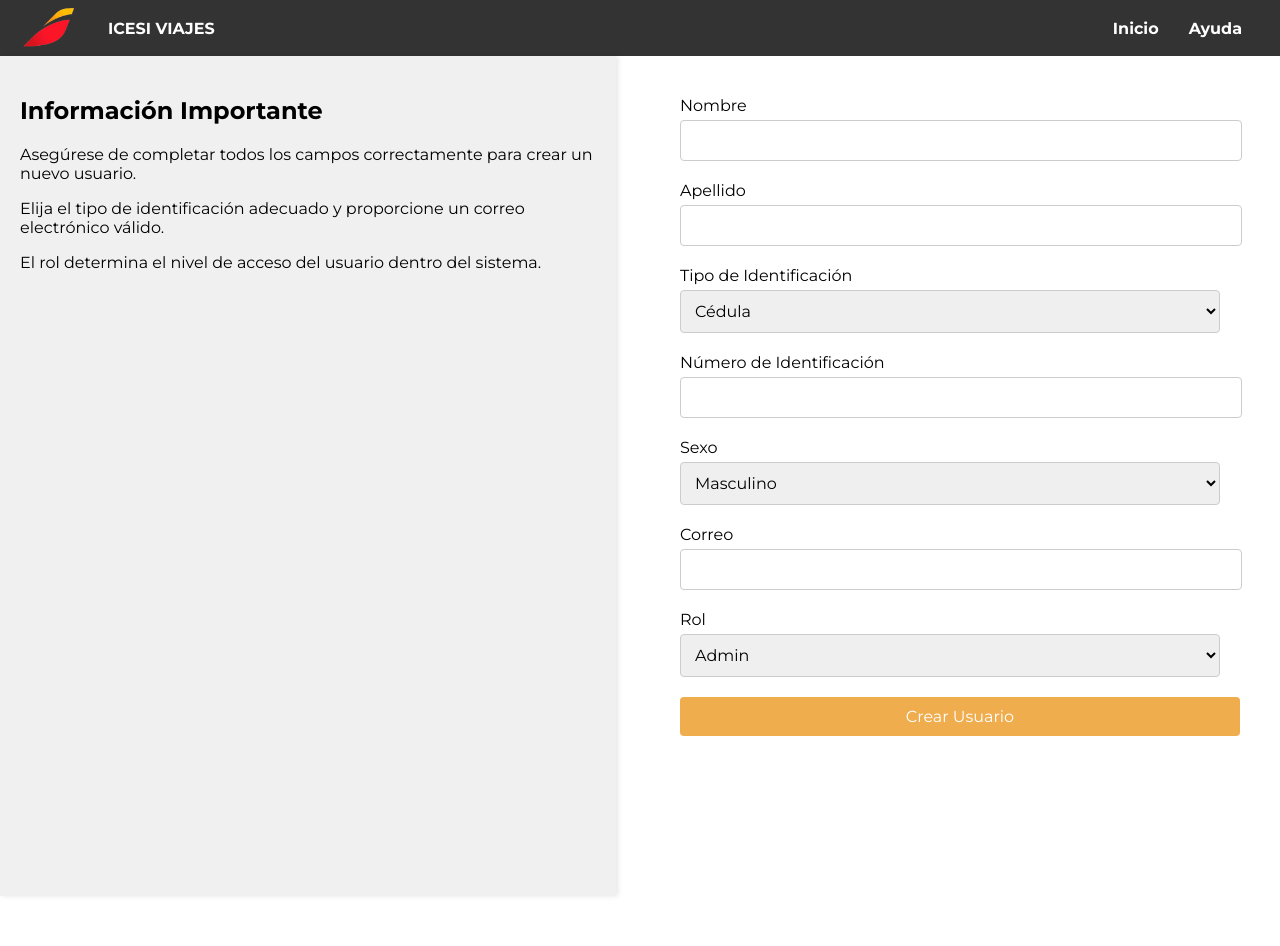
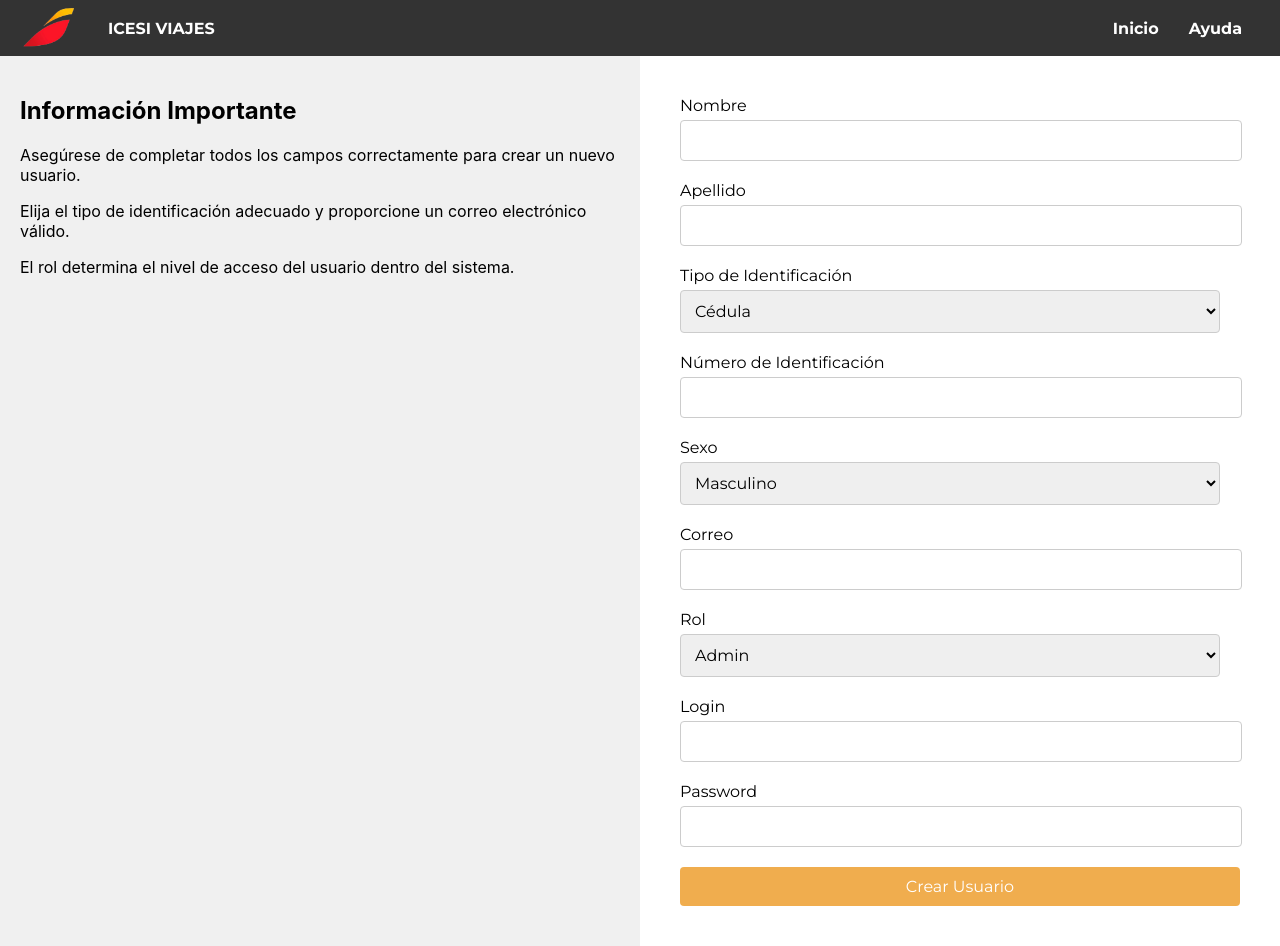
Before and after one commit to KevinVincent016/icesi-viajes-FrontEnd, a React (Create React App) app: page /anadir-usuarios in a window 1280 px wide. Before the commit the page ends 856 px from the top, so only its background shows below. Built offline with nearby package versions, Linux system fonts and the light colour scheme.

Commit message:
CreateUserAndDestinationImpl

```diff
--- a/src/Pantallas/addDestinationScreen.js
+++ b/src/Pantallas/addDestinationScreen.js
@@ -1,31 +1,75 @@
-import React from 'react';
+import React, { useState, useEffect } from 'react';
+import axios from 'axios';
+import { useNavigate } from 'react-router-dom';
 
 function AddDestinationScreen() {
+  const [destinationData, setDestinationData] = useState({
+    nombre: '',
+    descripcion: '',
+    id_tide: '',
+    usuCreador: 'CLOPEZ' // Quemado mientras tenemos JWT
+  });
+
+  const [tiposDestino, setTiposDestino] = useState([]);
+
+  const navigate = useNavigate();
+
+  useEffect(() => {
+    axios.get('http://localhost:5430/api/tiposdestino')
+      .then(response => {
+        console.log('Tipos de destino obtenidos:', response.data);
+        setTiposDestino(response.data);
+      })
+      .catch(error => {
+        console.error('Error al obtener los tipos de destino:', error);
+      });
+  }, []);
+
+  const handleChange = (e) => {
+    const { name, value } = e.target;
+    setDestinationData({
+      ...destinationData,
+      [name]: value
+    });
+  };
+
+  const handleSubmit = async (e) => {
+    e.preventDefault();
+    try {
+      const response = await axios.post('http://localhost:5430/api/destinos/crear', destinationData);
+      console.log(response.data);
+      navigate('/main');
+    } catch (error) {
+      console.error('Error al crear el destino:', error);
+      alert('Error al crear el destino');
+    }
+  };
+
   return (
     <div className="create-user-container">
       <div className="fixed-left">
         <h2>Información Importante</h2>
         <p>Asegúrese de completar todos los campos correctamente para crear un nuevo destino.</p>
         <p>Proporcione el nombre y la ubicación del destino, así como una descripción detallada.</p>
-
       </div>
       <div className="scrollable-right">
-        <form className="create-user-form">
+        <form className="create-user-form" onSubmit={handleSubmit}>
           <div className="form-group">
-            <label htmlFor="destinationName">Nombre del Destino</label>
-            <input type="text" id="destinationName" name="destinationName" required />
+            <label htmlFor="nombre">Nombre del Destino</label>
+            <input type="text" id="nombre" name="nombre" value={destinationData.nombre} onChange={handleChange} required />
           </div>
           <div className="form-group">
-            <label htmlFor="location">Ubicación</label>
-            <input type="text" id="location" name="location" required />
+            <label htmlFor="descripcion">Descripción</label>
+            <textarea id="descripcion" name="descripcion" value={destinationData.descripcion} onChange={handleChange} required></textarea>
           </div>
           <div className="form-group">
-            <label htmlFor="description">Descripción</label>
-            <textarea id="description" name="description" required></textarea>
-          </div>
-          <div className="form-group">
-            <label htmlFor="images">Imágenes del Destino</label>
-            <input type="file" id="images" name="images" multiple required />
+            <label htmlFor="id_tide">Tipo de Destino</label>
+            <select id="id_tide" name="id_tide" value={destinationData.id_tide} onChange={handleChange} required>
+              <option value="">Seleccione un tipo de destino</option>
+              {tiposDestino.length > 0 && tiposDestino.map(tipo => (
+                <option key={tipo.idTide} value={tipo.idTide}>{tipo.nombre}</option>
+              ))}
+            </select>
           </div>
           <button type="submit">Crear Destino</button>
         </form>
--- a/src/Pantallas/createUser.js
+++ b/src/Pantallas/createUser.js
@@ -1,28 +1,84 @@
-import React from 'react';
-
+import React, { useState } from 'react';
+import { useNavigate } from 'react-router-dom';
+import axios from 'axios';
 
 function CreateUser() {
+  const navigate = useNavigate();
+
+  const rolesMap = {
+    admin: 1,
+    viewer: 2,
+    agente: 3
+  };
+
+  const [userData, setUserData] = useState({
+    nombre: '',
+    apellido: '',
+    tipoIdentificacion: 'cedula',
+    numeroIdentificacion: '',
+    sexo: 'masculino',
+    correo: '',
+    loginU: '',
+    passwordU: '',
+    idRol: rolesMap['admin']
+  });
+
+  const [message, setMessage] = useState('');
+
+  const handleChange = (e) => {
+    const { name, value } = e.target;
+    const idRol = rolesMap[value] || userData.idRol;
+    setUserData({
+      ...userData,
+      [name]: value,
+      idRol: idRol
+    });
+    setMessage('');
+  };
+
+  const handleSubmit = async (e) => {
+    e.preventDefault();
+    try {
+      const response = await axios.post('http://localhost:5430/api/user/crear', userData);
+      console.log(response.data);
+      alert('Usuario creado exitosamente');
+      navigate('/main');
+    } catch (error) {
+      console.error('Error al crear el usuario:', error);
+      if (error.response) {
+        setMessage('Error al crear el usuario: ' + error.response.data);
+      } else if (error.request) {
+        setMessage('Error al crear el usuario: no se recibió respuesta del servidor');
+      } else {
+        setMessage('Error al crear el usuario: ' + error.message);
+      }
+    }
+  };
+
   return (
-    <div className="create-user-container">
-      <div className="fixed-left">
+    <div style={{ display: 'flex' }}>
+      <div style={{ flex: '1', padding: '20px', backgroundColor: '#f0f0f0' }}>
         <h2>Información Importante</h2>
         <p>Asegúrese de completar todos los campos correctamente para crear un nuevo usuario.</p>
         <p>Elija el tipo de identificación adecuado y proporcione un correo electrónico válido.</p>
         <p>El rol determina el nivel de acceso del usuario dentro del sistema.</p>
       </div>
-      <div className="scrollable-right">
-        <form className="create-user-form">
+      <div style={{ flex: '1', padding: '20px', overflowY: 'auto' }}>
+        <div className="login-message">
+          {message && <p style={{ color: 'red', fontWeight: 'bold' }}>{message}</p>}
+        </div>
+        <form className="create-user-form" onSubmit={handleSubmit}>
           <div className="form-group">
             <label htmlFor="nombre">Nombre</label>
-            <input type="text" id="nombre" name="nombre" required />
+            <input type="text" id="nombre" name="nombre" value={userData.nombre} onChange={handleChange} required />
           </div>
           <div className="form-group">
             <label htmlFor="apellido">Apellido</label>
-            <input type="text" id="apellido" name="apellido" required />
+            <input type="text" id="apellido" name="apellido" value={userData.apellido} onChange={handleChange} required />
           </div>
           <div className="form-group">
             <label htmlFor="tipoIdentificacion">Tipo de Identificación</label>
-            <select id="tipoIdentificacion" name="tipoIdentificacion" required>
+            <select id="tipoIdentificacion" name="tipoIdentificacion" value={userData.tipoIdentificacion} onChange={handleChange} required>
               <option value="cedula">Cédula</option>
               <option value="pasaporte">Pasaporte</option>
               <option value="tarjetaDeIdentidad">Tarjeta de Identidad</option>
@@ -30,26 +86,34 @@ function CreateUser() {
           </div>
           <div className="form-group">
             <label htmlFor="numeroIdentificacion">Número de Identificación</label>
-            <input type="text" id="numeroIdentificacion" name="numeroIdentificacion" required />
+            <input type="text" id="numeroIdentificacion" name="numeroIdentificacion" value={userData.numeroIdentificacion} onChange={handleChange} required />
           </div>
           <div className="form-group">
             <label htmlFor="sexo">Sexo</label>
-            <select id="sexo" name="sexo" required>
+            <select id="sexo" name="sexo" value={userData.sexo} onChange={handleChange} required>
               <option value="masculino">Masculino</option>
               <option value="femenino">Femenino</option>
             </select>
           </div>
           <div className="form-group">
             <label htmlFor="correo">Correo</label>
-            <input type="email" id="correo" name="correo" required />
+            <input type="email" id="correo" name="correo" value={userData.correo} onChange={handleChange} required />
           </div>
           <div className="form-group">
             <label htmlFor="rol">Rol</label>
-            <select id="rol" name="rol" required>
+            <select id="rol" name="rol" value={userData.rol} onChange={handleChange} required>
               <option value="admin">Admin</option>
               <option value="viewer">Viewer</option>
               <option value="agente">Agente</option>
             </select>
+          </div>
+          <div className="form-group">
+            <label htmlFor="loginU">Login</label>
+            <input type="text" id="loginU" name="loginU" value={userData.loginU} onChange={handleChange} required />
+          </div>
+          <div className="form-group">
+            <label htmlFor="passwordU">Password</label>
+            <input type="password" id="passwordU" name="passwordU" value={userData.passwordU} onChange={handleChange} required />
           </div>
           <button type="submit">Crear Usuario</button>
         </form>
--- a/src/index.js
+++ b/src/index.js
@@ -6,9 +6,9 @@ import reportWebVitals from './reportWebVitals';
 
 const root = ReactDOM.createRoot(document.getElementById('root'));
 root.render(
-  <React.StrictMode>
+  //<React.StrictMode>
     <App />
-  </React.StrictMode>
+  //</React.StrictMode>
 );
 
 // If you want to start measuring performance in your app, pass a function
```
